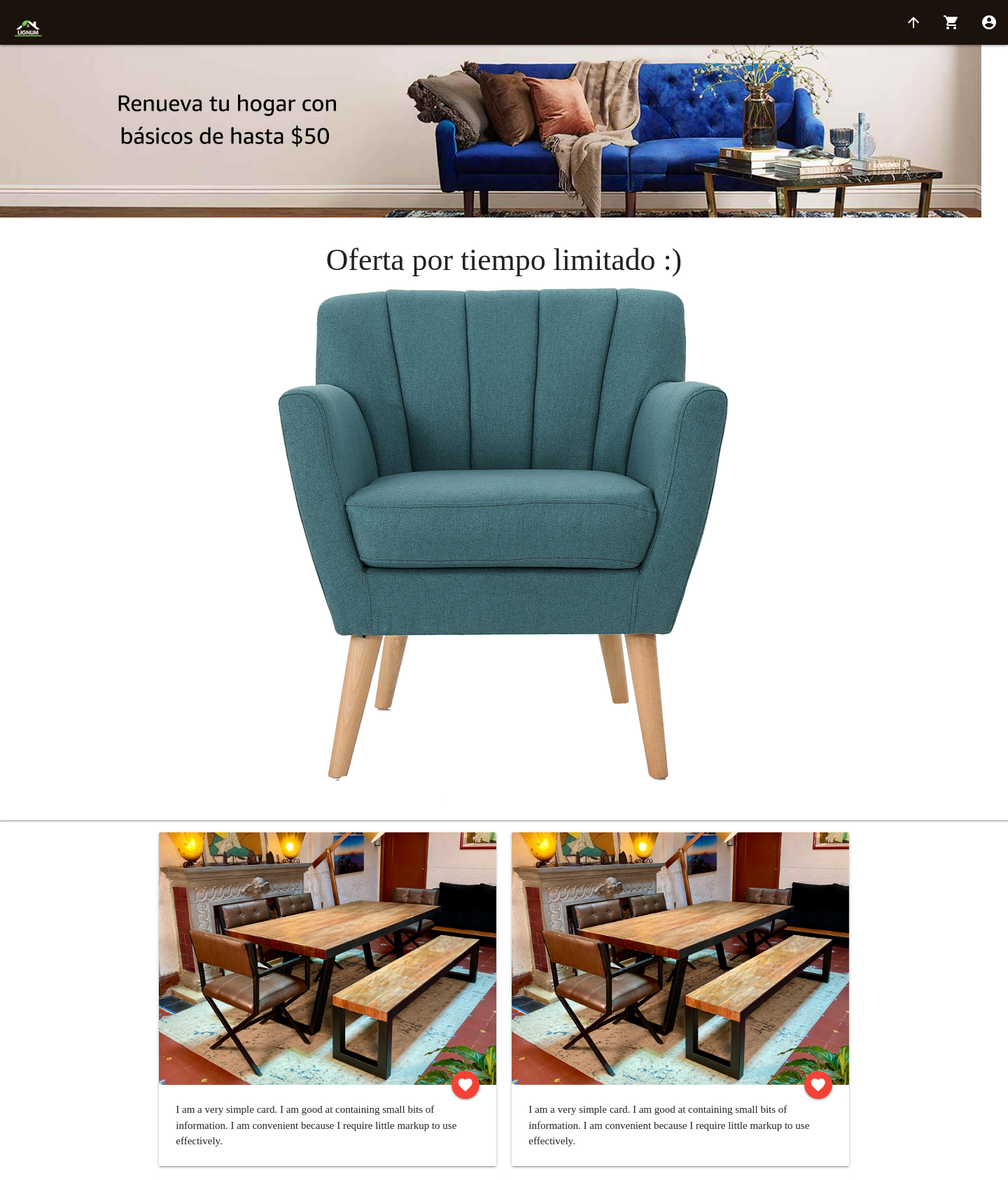
After one commit to ryukomvp/lignum, a PHP site: page /views/public/index.html in a window 1440 px wide. The commit adds this page. Shown: the top 1687 px of the page at 70% size. Run offline with PHP 8.4, Linux system fonts and the light colour scheme.

Commit message:
Página main definitiva

```diff
--- /dev/null
+++ b/js/main.js
@@ -0,0 +1,19 @@
+  document.addEventListener('DOMContentLoaded', function() {
+    var elems = document.querySelectorAll('.materialboxed');
+    var instances = M.Materialbox.init(elems);
+  });
+
+  document.addEventListener('DOMContentLoaded', function() {
+    var elems = document.querySelectorAll('.carousel');
+    var instances = M.Carousel.init(elems);
+  });
+
+  var instance = M.Carousel.init({
+    fullWidth: true,
+    indicators: true
+  })
+
+  document.addEventListener('DOMContentLoaded', function() {
+    var elems = document.querySelectorAll('.tooltipped');
+    var instances = M.Tooltip.init(elems);
+  });
--- a/resources/css/main.css
+++ b/resources/css/main.css
@@ -1,88 +1,24 @@
-@import '//codepen.io/chrisdothtml/pen/ojLzJK.css';
-.Categorias-btns,
-.Categorias-btns:before,
-.Categorias-btns.fa {
-  transition: all 0.35s;
-  transition-timing-function: cubic-bezier(0.35, -0.105, 0.43, 1.59);
+body{
+    font-family: 'Times New Roman', Times, serif;
+    display: flex;
+    min-height: 100vh;
+    flex-direction: column;
 }
 
-.User_config_btn{
-  border-radius: 180px;
-  width: 45px;
-  height: 45px;
-  position: absolute;
-  right: 0px;
-  margin-left: 30px;
+main {
+    flex: 1 0 auto;
+  }
+
+.nav-wrapper, .page-footer{
+    background-color: #1a120b;
 }
 
-.brand-logo{
-  width: 50px;
-  height: 50px;
-  /* position: absolute;  */
-  margin-top: -3%;
-  margin-left: -25;
-  /* background-color: black; */
+.oferta{
+    text-align: center;
+    display: flex;
+    align-items: center;
 }
 
-
-.Categorias-btns{
-  /* box-shadow: 10px 10px 10px 10px rgba(147, 147, 147, 0.2); */
-  max-width: 700px;
-  margin: 5px;
-  margin-top: 30px;
-  border-radius: 0;
-  text-align: center;
-  font-family: Arial;
-  top: 90%;
-  }
-
-.Categorias-btns:before{
-    top: 90%; left: -100%;
-  }
-
-.Categorias-btns.fa{
-  transform: scale(0.8);
+.card:hover{
+    box-shadow: #1a120b;
 }
-
-.Categorias-btns:before{
-  background-color: rgba(138, 119, 56, 0.608);
-}
-
-.Categorias-btns:focus:before,
-.Categorias-btns:hover:before{
-  top: -5px; left: -5%;
-}
-
-.Categorias-btns:focus.fa,
-.Categorias-btns:hover.fa{
-  color : #fff;
-  transform: scale(50);
-}
-
-.Categorias-btns:before{
-  content: '';
-  width: 15%;
-  height: 70%;
-  position: absolute;
-  transform: rotate(90deg);
-}
-
-/* .Categorias-btn.{
-  content: '';
-  width: 20%;
-  height: 100%;
-  position: absolute;
-  transform: rotate(90deg);
-} */
-
-.Categorias-btns:hover.fa{
-  font-size: 3px;
-  vertical-align: middle;
-}
-
-
-.Menu{
-  margin: auto;
-  text-align: center;
-  font-family: Arial;
-}
--- a/views/dashboard/suppliers.html
+++ b/views/dashboard/suppliers.html
@@ -63,7 +63,7 @@
             <td>La tutunichapa</td>
             <td>daniel123hernandez15@gmail.com</td>
             <td>7053-7276</td>
-            <td><a class="waves-effect waves-light btn tooltipped" data-position="top" data-tooltip="Editar"><i class="material-icons">create</i></a></td>
+                        <td><a class="waves-effect waves-light btn tooltipped" data-position="top" data-tooltip="Editar"><i class="material-icons">create</i></a></td>
             <td><a class="waves-effect waves-light btn tooltipped" data-position="top" data-tooltip="Eliminar"><i class="material-icons">delete</i></a></td>
           </tr>
           <tr>
--- /dev/null
+++ b/views/public/index.html
@@ -0,0 +1,129 @@
+<!DOCTYPE html>
+<html>
+  <head>
+    <!--Import Google Icon Font-->
+    <link href="https://fonts.googleapis.com/icon?family=Material+Icons" rel="stylesheet">
+    <!--Import materialize.css-->
+    <link type="text/css" rel="stylesheet" href="/resources/css/materialize.min.css"  media="screen,projection"/>
+    <link type="text/css" rel="stylesheet" href="/resources/css/main.css"  media="screen,projection"/>
+
+    <!--Let browser know website is optimized for mobile-->
+    <meta name="viewport" content="width=device-width, initial-scale=1.0"/>
+  </head>
+
+  <body>
+    <header>
+      <div class="navbar-fixed">
+        <nav>
+            <div class="nav-wrapper">
+              <a href="#" class="brand-logo"><img src="/resources/img/2.png" alt="" width="80px" height="80px"></a>
+              <ul id="nav-mobile" class="right hide-on-med-and-down">
+                <li><a href="#" class="tooltipped" data-position="bottom" data-tooltip="Inicio de la página"><i class="material-icons">arrow_upward</i></a></li>
+                <li><a href="shopping_cart.html" class="tooltipped" data-position="bottom" data-tooltip="Carrito de compras"><i class="material-icons">shopping_cart</i></a></li>
+                <li><a href="login.html" class="tooltipped" data-position="bottom" data-tooltip="Perfil del usuario"><i class="material-icons">account_circle</i></a></li>
+              </ul>
+            </div>
+          </nav>
+    </div>
+    <div class="banner">
+      <img src="/resources/img/Carousel.png" alt="">
+    </div>
+    </header>
+    <main>
+      <div class="container oferta">
+          <div class="row">
+              <div class="col s12 m12">
+                <h3>Oferta por tiempo limitado :)</h3>
+                  <img class="materialboxed" src="/resources/img/el-surtidor-del-tapicero-mueble-hero-e1629110065610.png">
+              </div>
+          </div>
+      </div>
+      <hr>
+      <div class="container cartas">
+        <div class="row">
+          <div class="col s12 m6">
+            <div class="card">
+              <div class="card-image">
+                <img class="materialboxed" src="/resources/img/mueble.jpg">
+                <a class="btn-floating halfway-fab waves-effect waves-light red"><i class="material-icons">favorite</i></a>
+              </div>
+              <div class="card-content">
+                <p>I am a very simple card. I am good at containing small bits of information. I am convenient because I require little markup to use effectively.</p>
+              </div>
+            </div>
+          </div>
+          <div class="col s12 m6">
+            <div class="card">
+              <div class="card-image">
+                <img class="materialboxed" src="/resources/img/mueble.jpg">
+                <a class="btn-floating halfway-fab waves-effect waves-light red"><i class="material-icons">favorite</i></a>
+              </div>
+              <div class="card-content">
+                <p>I am a very simple card. I am good at containing small bits of information. I am convenient because I require little markup to use effectively.</p>
+              </div>
+            </div>
+          </div>
+          <div class="col s12 m6">
+            <div class="card">
+              <div class="card-image">
+                <img class="materialboxed" src="/resources/img/mueble.jpg">
+                <a class="btn-floating halfway-fab waves-effect waves-light red"><i class="material-icons">favorite</i></a>
+              </div>
+              <div class="card-content">
+                <p>I am a very simple card. I am good at containing small bits of information. I am convenient because I require little markup to use effectively.</p>
+              </div>
+            </div>
+          </div>
+          <div class="col s12 m6">
+            <div class="card">
+              <div class="card-image">
+                <img class="materialboxed" src="/resources/img/mueble.jpg">
+                <a class="btn-floating halfway-fab waves-effect waves-light red"><i class="material-icons">favorite</i></a>
+              </div>
+              <div class="card-content">
+                <p>I am a very simple card. I am good at containing small bits of information. I am convenient because I require little markup to use effectively.</p>
+              </div>
+            </div>
+          </div>
+        </div>
+      </div>
+      <hr>
+      <div class="carousel carousel-slider">
+        <a class="carousel-item" href="#one!"><img src="/resources/img/Carousel.png"></a>
+        <a class="carousel-item" href="#two!"><img src="/resources/img/Carousel.png"></a>
+        <a class="carousel-item" href="#three!"><img src="/resources/img/Carousel.png"></a>
+        <a class="carousel-item" href="#four!"><img src="/resources/img/Carousel.png"></a>
+        <a class="carousel-item" href="#five!"><img src="/resources/img/Carousel.png"></a>
+      </div>
+    </main>
+    <footer class="page-footer">
+      <div class="container">
+        <div class="row">
+          <div class="col l6 s12">
+            <h5 class="white-text">Sobre lignum</h5>
+            <p class="grey-text text-lighten-4">Lorem ipsum dolor sit amet consectetur adipisicing elit. Dolorem, ipsum magnam quam nesciunt ratione molestias laboriosam. Magnam in, earum quod nam aliquam, minus debitis quidem eveniet et unde tempore quam.</p>
+          </div>
+          <div class="col l4 offset-l2 s12">
+            <h5 class="white-text">Redes sociales</h5>
+            <ul>
+              <li><a class="grey-text text-lighten-3" href="https://www.instagram.com/dnlhernandez_" target="_blank">Link 1</a></li>
+              <li><a class="grey-text text-lighten-3" href="https://www.instagram.com/dnlhernandez_" target="_blank">Link 2</a></li>
+              <li><a class="grey-text text-lighten-3" href="https://www.instagram.com/dnlhernandez_" target="_blank"">Link 3</a></li>
+              <li><a class="grey-text text-lighten-3" href="https://www.instagram.com/dnlhernandez_" target="_blank"">Link 4</a></li>
+            </ul>
+          </div>
+        </div>
+      </div>
+      <div class="footer-copyright">
+        <div class="container">
+        © 2014 Copyright Text
+        <a class="grey-text text-lighten-4 right" href="https://www.instagram.com/dnlhernandez_" target="_blank">More Links</a>
+        </div>
+      </div>
+    </footer>
+
+    <!--JavaScript at end of body for optimized loading-->
+    <script type="text/javascript" src="/js/materialize.min.js"></script>
+    <script type="text/javascript" src="/js/main.js"></script>
+  </body>
+</html>
--- a/views/public/main.html
+++ b/views/public/main-viejo.html
@@ -22,8 +22,8 @@
     <div class="nav-wrapper">
       <a class="brand-logo"><img src="/resources/img/2.png"></a>
       <ul id="nav-mobile" class="right hide-on-med-and-down">
-        <li><a class="Carrito_btn"><img src="/resources/img/Icono_carrito_45.png"></a></li>
-        <li><a href="#user"><img class="User_config_btn" src="/resources/img/Usuario.jpeg"></a></li>
+        <li><a href=""><i class="material-icons">shopping_cart</i></a></li>
+        <li><a href=""><i class="material-icons">account_circle</i></a></li>
         <!-- <li><a src="../recursos/img/mueble 2.jpg"></a></li> -->
       </ul>
     </div>
@@ -210,7 +210,7 @@
     <div class="container">
       <div class="row">
         <div class="col l6 s12">
-          <h5 class="white-text">Footer Content</h5>
+          <h5 class="white-text">Sobre nosotros</h5>
           <p class="grey-text text-lighten-4">You can use rows and columns here to organize your footer content.</p>
         </div>
         <div class="col l4 offset-l2 s12">
```
Also changed, not shown: resources/css/main-viejo.css (added, +96 -0 lines), resources/img/el-surtidor-del-tapicero-mueble-hero-e1629110065610.png (added).
